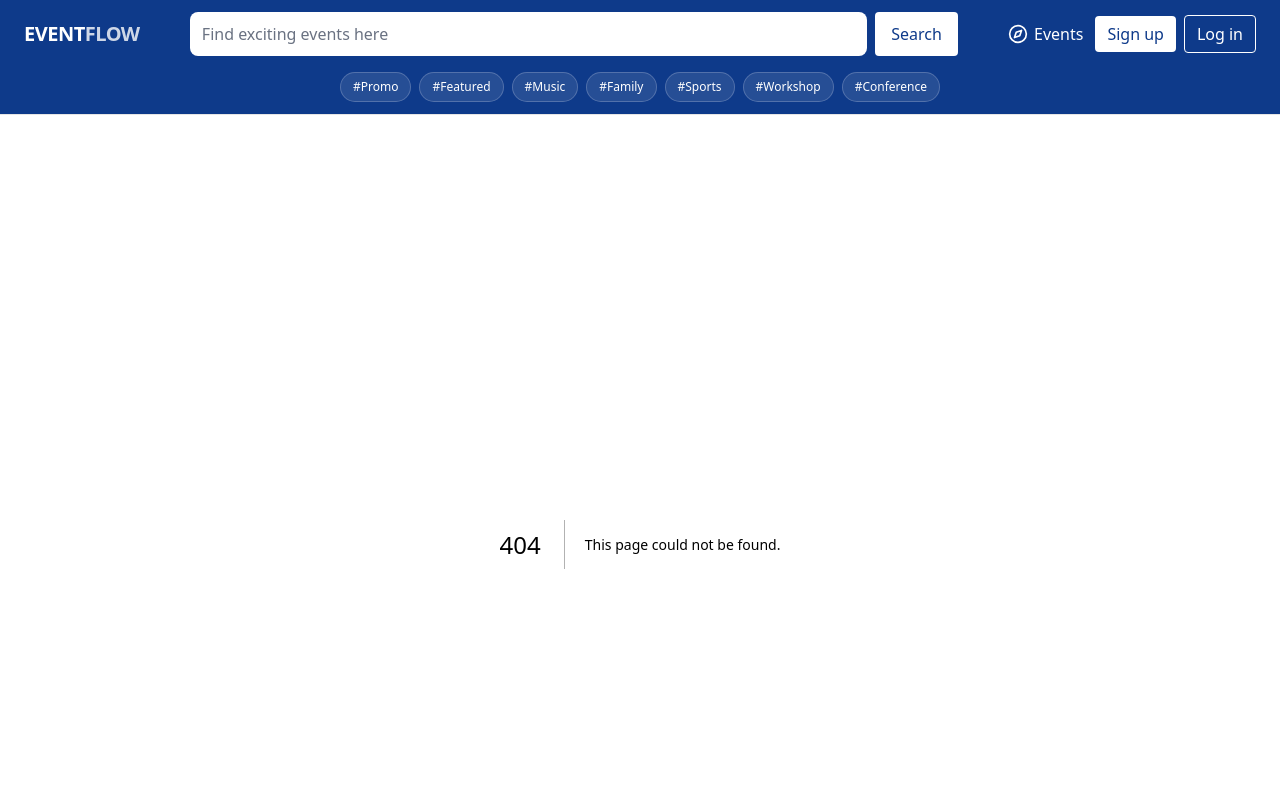
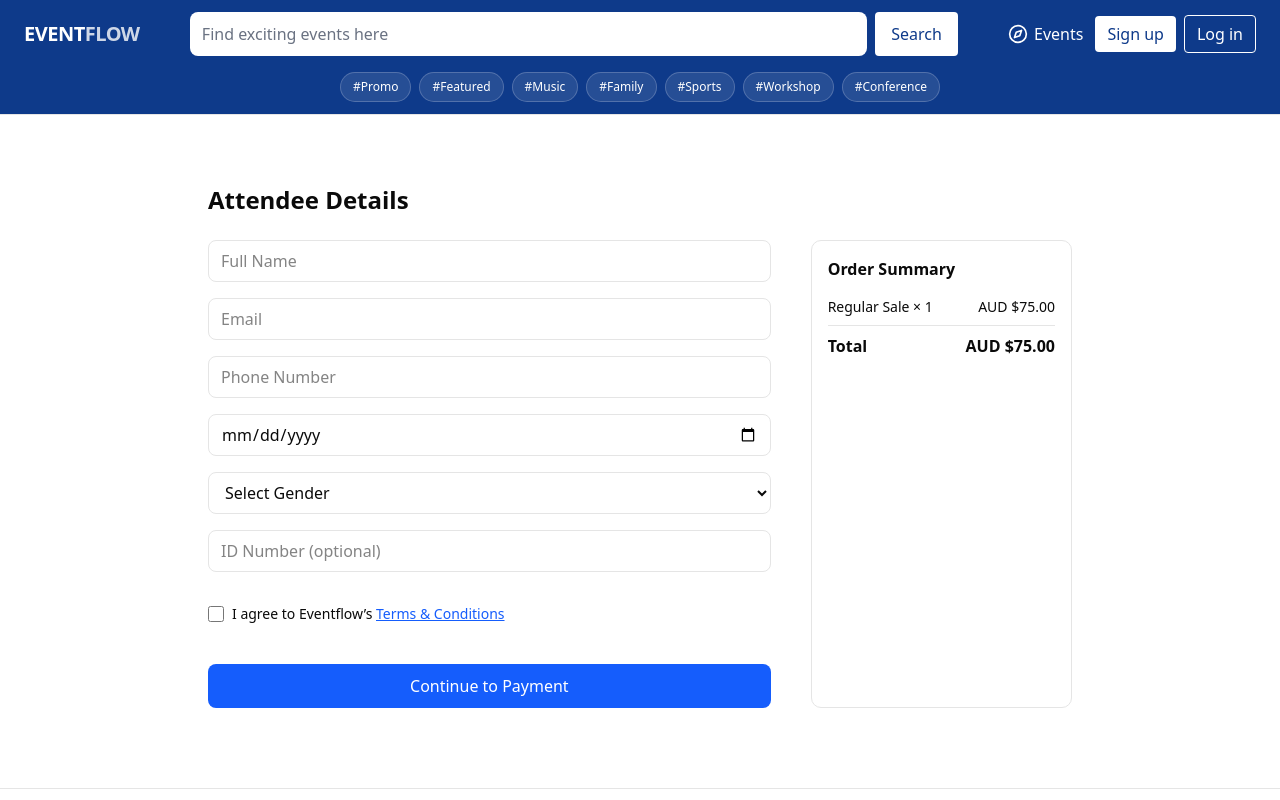
Before and after one commit to hutamafs/loket-clone, a Next.js app: page /checkout/step2 in a window 1280 px wide. Before the commit this address had no page. Shown: the top 800 px of the page. Built offline with nearby package versions, Linux system fonts and the light colour scheme.

Commit message:
setup checkout page

```diff
--- /dev/null
+++ b/src/app/checkout/[eventId]/page.tsx
@@ -0,0 +1,157 @@
+// app/checkout/[eventId]/page.tsx
+"use client";
+
+import { useState } from "react";
+import { useRouter } from "next/navigation";
+import { loadStripe } from "@stripe/stripe-js";
+import {
+  Elements,
+  CardElement,
+  useStripe,
+  useElements,
+} from "@stripe/react-stripe-js";
+
+const stripePromise = loadStripe(
+  process.env.NEXT_PUBLIC_STRIPE_PUBLISHABLE_KEY!
+);
+
+export default function CheckoutPage({
+  params,
+}: {
+  params: { eventId: string };
+}) {
+  const [step, setStep] = useState<1 | 2>(1);
+  const [ticketQty, setTicketQty] = useState(1);
+  const [buyer, setBuyer] = useState({ name: "", email: "" });
+  const router = useRouter();
+
+  // Dummy price for MVP (replace with API fetch later)
+  const price = 25;
+  const total = price * ticketQty;
+
+  return (
+    <div className="max-w-3xl mx-auto px-4 py-10">
+      <h1 className="text-2xl font-bold mb-6">Checkout</h1>
+
+      {step === 1 && (
+        <div>
+          <h2 className="text-lg font-semibold mb-3">Select Ticket</h2>
+          <div className="rounded border p-4 mb-6">
+            <p className="font-medium">General Admission</p>
+            <p className="text-gray-600">${price}</p>
+            <div className="mt-3 flex items-center gap-2">
+              <button
+                className="px-3 py-1 border rounded"
+                onClick={() => setTicketQty((q) => Math.max(1, q - 1))}
+              >
+                -
+              </button>
+              <span>{ticketQty}</span>
+              <button
+                className="px-3 py-1 border rounded"
+                onClick={() => setTicketQty((q) => q + 1)}
+              >
+                +
+              </button>
+            </div>
+          </div>
+
+          <button
+            onClick={() => setStep(2)}
+            className="w-full bg-blue-600 text-white h-11 rounded-lg hover:bg-blue-700"
+          >
+            Continue
+          </button>
+        </div>
+      )}
+
+      {step === 2 && (
+        <Elements stripe={stripePromise}>
+          <CheckoutForm
+            buyer={buyer}
+            setBuyer={setBuyer}
+            total={total}
+            eventId={params.eventId}
+          />
+        </Elements>
+      )}
+    </div>
+  );
+}
+
+function CheckoutForm({ buyer, setBuyer, total, eventId }: any) {
+  const stripe = useStripe();
+  const elements = useElements();
+  const [loading, setLoading] = useState(false);
+
+  const handleSubmit = async (e: React.FormEvent) => {
+    e.preventDefault();
+    if (!stripe || !elements) return;
+
+    setLoading(true);
+
+    const cardElement = elements.getElement(CardElement);
+
+    // Call your API route to create payment intent
+    const res = await fetch("/api/checkout/session", {
+      method: "POST",
+      headers: { "Content-Type": "application/json" },
+      body: JSON.stringify({ total, eventId, buyer }),
+    });
+
+    const { clientSecret } = await res.json();
+
+    const { error, paymentIntent } = await stripe.confirmCardPayment(
+      clientSecret,
+      { payment_method: { card: cardElement! } }
+    );
+
+    setLoading(false);
+
+    if (error) {
+      alert(error.message);
+    } else if (paymentIntent?.status === "succeeded") {
+      window.location.href = `/success/${eventId}`;
+    }
+  };
+
+  return (
+    <form onSubmit={handleSubmit} className="space-y-4">
+      {/* Buyer Info */}
+      <input
+        type="text"
+        placeholder="Full Name"
+        value={buyer.name}
+        onChange={(e) => setBuyer({ ...buyer, name: e.target.value })}
+        className="w-full border rounded p-2"
+        required
+      />
+      <input
+        type="email"
+        placeholder="Email"
+        value={buyer.email}
+        onChange={(e) => setBuyer({ ...buyer, email: e.target.value })}
+        className="w-full border rounded p-2"
+        required
+      />
+
+      {/* Stripe Card Input */}
+      <div className="border rounded p-3">
+        <CardElement options={{ style: { base: { fontSize: "16px" } } }} />
+      </div>
+
+      <div className="flex justify-between items-center font-semibold">
+        <span>Total</span>
+        <span>${total}</span>
+      </div>
+
+      <button
+        type="submit"
+        disabled={!stripe || loading}
+        className="w-full bg-green-600 text-white h-11 rounded-lg hover:bg-green-700"
+      >
+        {loading ? "Processing..." : "Pay Now"}
+      </button>
+    </form>
+  );
+}
--- /dev/null
+++ b/src/app/checkout/step1/page.tsx
@@ -0,0 +1,57 @@
+// app/checkout/step1/page.tsx
+import Link from "next/link";
+
+export default function CheckoutStep1() {
+  return (
+    <div className="max-w-5xl mx-auto px-4 py-10">
+      {/* Event Info */}
+      <div className="flex flex-col md:flex-row gap-8">
+        {/* Left side */}
+        <div className="flex-1">
+          <h1 className="text-2xl font-bold mb-2">
+            IKUZO JMusic Festival The 3rd
+          </h1>
+          <p className="text-gray-600 mb-4">Hosted by LENTERA ENTERTAINMENT</p>
+
+          {/* Ticket List */}
+          <div className="space-y-4">
+            <div className="border rounded-lg p-4 flex items-center justify-between">
+              <div>
+                <p className="font-medium">Regular Sale</p>
+                <p className="text-sm text-gray-500">
+                  This ticket grants you access to all activities.
+                </p>
+                <p className="mt-1 font-semibold">AUD $75.00</p>
+              </div>
+              <select className="border rounded-md px-3 py-2">
+                <option value="0">0</option>
+                <option value="1">1</option>
+                <option value="2">2</option>
+                <option value="3">3</option>
+              </select>
+            </div>
+          </div>
+
+          {/* Continue Button */}
+          <div className="mt-6">
+            <Link
+              href="/checkout/step2"
+              className="inline-flex items-center justify-center rounded-md bg-blue-600 text-white h-11 px-6 hover:bg-blue-700"
+            >
+              Continue to Details
+            </Link>
+          </div>
+        </div>
+
+        {/* Right side image */}
+        <div className="flex-1">
+          <img
+            src="/event-banner.jpg"
+            alt="Event Banner"
+            className="w-full rounded-lg object-cover"
+          />
+        </div>
+      </div>
+    </div>
+  );
+}
--- /dev/null
+++ b/src/app/checkout/step2/page.tsx
@@ -0,0 +1,87 @@
+// app/checkout/step2/page.tsx
+"use client";
+
+import { useState } from "react";
+
+export default function CheckoutStep2() {
+  const [form, setForm] = useState({
+    name: "",
+    email: "",
+    phone: "",
+    dob: "",
+    gender: "",
+    idNumber: "",
+    agree: false,
+  });
+
+  return (
+    <div className="max-w-4xl mx-auto px-4 py-10">
+      <h1 className="text-2xl font-bold mb-6">Attendee Details</h1>
+
+      <div className="grid md:grid-cols-3 gap-10">
+        {/* Left: Form */}
+        <div className="md:col-span-2 space-y-4">
+          <input
+            type="text"
+            placeholder="Full Name"
+            className="w-full border rounded-md px-3 py-2"
+          />
+          <input
+            type="email"
+            placeholder="Email"
+            className="w-full border rounded-md px-3 py-2"
+          />
+          <input
+            type="tel"
+            placeholder="Phone Number"
+            className="w-full border rounded-md px-3 py-2"
+          />
+          <input
+            type="date"
+            placeholder="Date of Birth"
+            className="w-full border rounded-md px-3 py-2"
+          />
+          <select className="w-full border rounded-md px-3 py-2">
+            <option value="">Select Gender</option>
+            <option value="male">Male</option>
+            <option value="female">Female</option>
+            <option value="other">Other</option>
+          </select>
+          <input
+            type="text"
+            placeholder="ID Number (optional)"
+            className="w-full border rounded-md px-3 py-2"
+          />
+
+          <label className="flex items-center gap-2 mt-4">
+            <input type="checkbox" className="h-4 w-4" />
+            <span className="text-sm">
+              I agree to Eventflow’s{" "}
+              <a href="#" className="text-blue-600 underline">
+                Terms & Conditions
+              </a>
+            </span>
+          </label>
+
+          <button className="mt-6 w-full bg-blue-600 text-white rounded-md h-11 hover:bg-blue-700">
+            Continue to Payment
+          </button>
+        </div>
+
+        {/* Right: Order Summary */}
+        <div className="border rounded-lg p-4">
+          <h2 className="font-semibold mb-4">Order Summary</h2>
+          <div className="flex justify-between text-sm mb-2">
+            <span>Regular Sale × 1</span>
+            <span>AUD $75.00</span>
+          </div>
+          <hr className="my-2" />
+          <div className="flex justify-between font-semibold">
+            <span>Total</span>
+            <span>AUD $75.00</span>
+          </div>
+        </div>
+      </div>
+    </div>
+  );
+}
```
